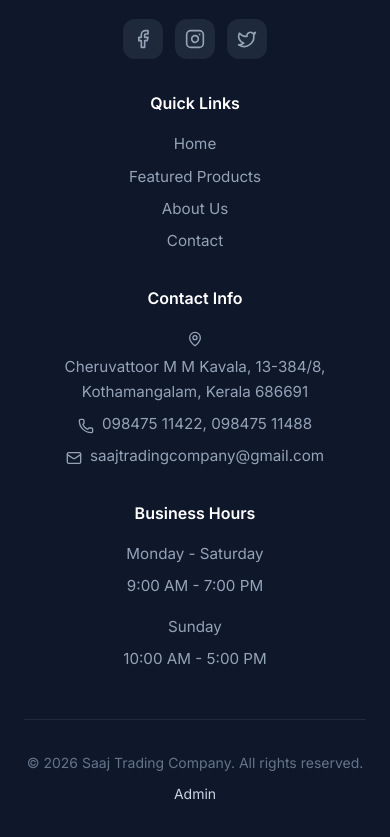
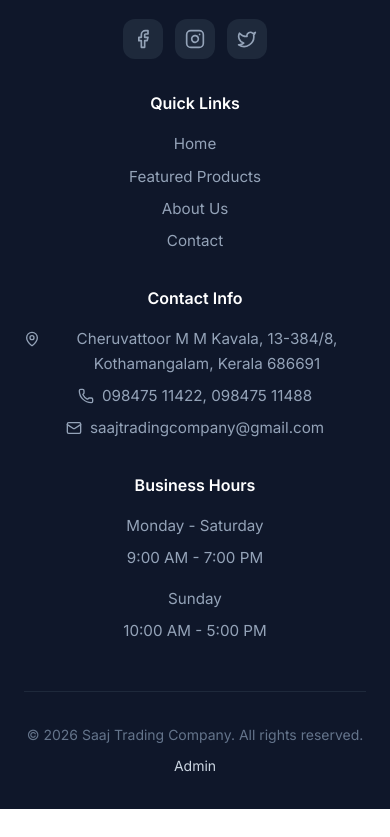
Before and after one commit to vaishakh3/saaj-trading, a React (Vite) app: page / in a window 390 px wide. Shown: the part 9043-9880 px from the top of the page. After the commit the page ends 9852 px from the top, so only its background shows below. Built offline with nearby package versions, Linux system fonts and the light colour scheme; no server answers; the database is empty.

Commit message:
footer fix-again

```diff
--- a/src/index.css
+++ b/src/index.css
@@ -3166,11 +3166,12 @@ ol {
 
   .footer-contact-item {
     display: flex;
-    align-items: center;
+    align-items: flex-start;
     justify-content: center;
     gap: 0.5rem;
     text-align: center;
-    flex-wrap: wrap;
+    flex-wrap: nowrap;
+    width: 100%;
   }
 
   .footer-contact-item svg {
```
